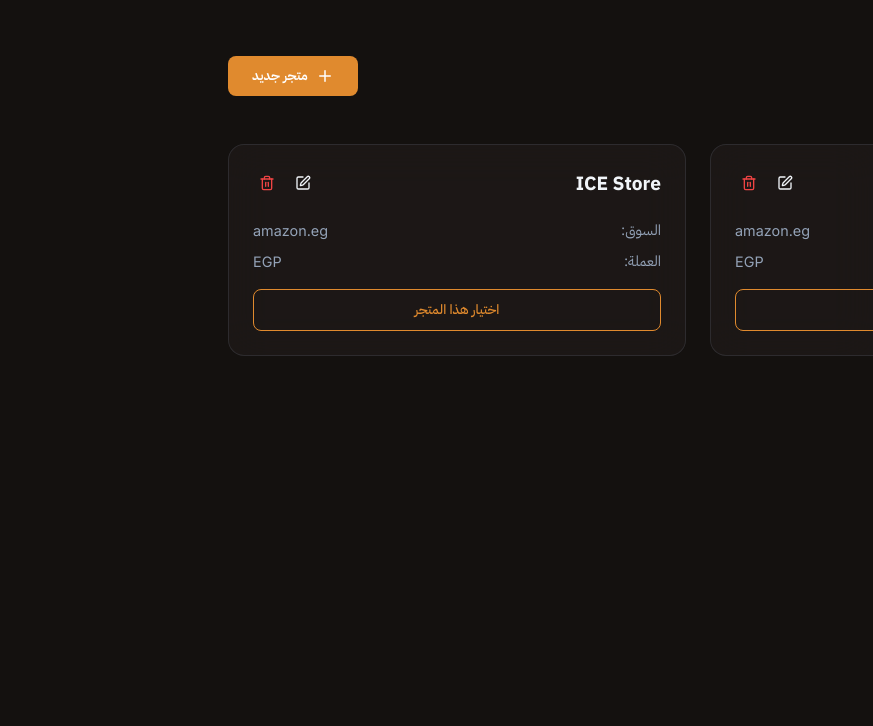
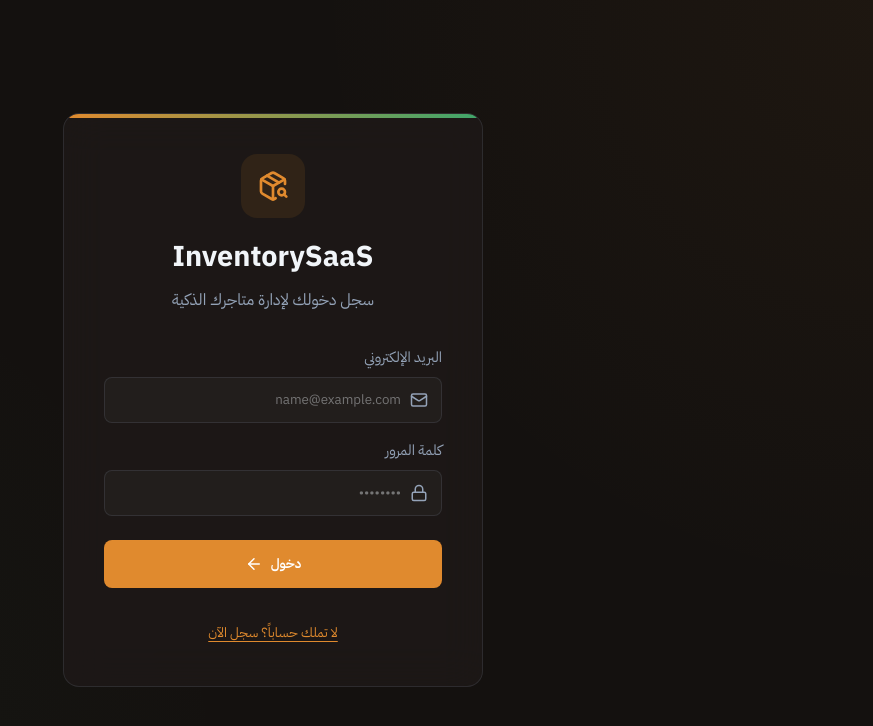
Before and after one commit to meikojo/inventory-intelligence-saas, a React app in the folder frontend/: page / in a window 1280 px wide. Shown: the top 726 px of the page, without its empty margins (407-1280 px from the left). Built offline with nearby package versions, Linux system fonts and the light colour scheme; no server answers; the HTML template or start-up script is replaced by a standard one.

Commit message:
feat: Add authentication UI and Supabase integration

```diff
--- a/frontend/src/App.jsx
+++ b/frontend/src/App.jsx
@@ -1,5 +1,7 @@
-import React, { useState } from 'react';
+import React, { useState, useEffect } from 'react';
 import { LayoutDashboard, Store, Upload, Settings, LogOut, ChevronRight } from 'lucide-react';
+import { supabase } from './lib/supabase';
+import Auth from './components/Auth';
 import './index.css';
 
 import StoresManager from './components/StoresManager';
@@ -9,7 +11,30 @@ const Analysis = () => <div className="glass-card"><h2>التحليل الذكي
 const SettingsPanel = () => <div className="glass-card"><h2>الإعدادات</h2><p>قريباً: ضبط خصائص المتاجر وحدود المخاطر.</p></div>;
 
 function App() {
+  const [session, setSession] = useState(null);
   const [activeTab, setActiveTab] = useState('stores');
+
+  useEffect(() => {
+    supabase.auth.getSession().then(({ data: { session } }) => {
+      setSession(session);
+    });
+
+    const {
+      data: { subscription },
+    } = supabase.auth.onAuthStateChange((_event, session) => {
+      setSession(session);
+    });
+
+    return () => subscription.unsubscribe();
+  }, []);
+
+  const handleLogout = async () => {
+    await supabase.auth.signOut();
+  };
+
+  if (!session) {
+    return <Auth onLogin={setSession} />;
+  }
 
   const renderContent = () => {
     switch(activeTab) {
@@ -69,7 +94,10 @@ function App() {
         </nav>
 
         <div style={{ marginTop: 'auto', paddingTop: '20px', borderTop: '1px solid var(--border)' }}>
-          <button style={{...navBtnStyle(false), color: 'var(--accent-danger)'}}>
+          <button
+            onClick={handleLogout}
+            style={{...navBtnStyle(false), color: 'var(--accent-danger)'}}
+          >
             <LogOut size={20} /> تسجيل الخروج
           </button>
         </div>
--- /dev/null
+++ b/frontend/src/components/Auth.jsx
@@ -0,0 +1,162 @@
+import React, { useState } from 'react';
+import { supabase } from '../lib/supabase'; // We need to create this!
+import { PackageSearch, Mail, Lock, ArrowRight, Loader } from 'lucide-react';
+import '../index.css';
+
+const Auth = ({ onLogin }) => {
+  const [loading, setLoading] = useState(false);
+  const [email, setEmail] = useState('');
+  const [password, setPassword] = useState('');
+  const [isLogin, setIsLogin] = useState(true);
+  const [error, setError] = useState(null);
+
+  const handleAuth = async (e) => {
+    e.preventDefault();
+    setLoading(true);
+    setError(null);
+
+    try {
+      if (isLogin) {
+        const { data, error } = await supabase.auth.signInWithPassword({ email, password });
+        if (error) throw error;
+        if (data.session) onLogin(data.session);
+      } else {
+        const { data, error } = await supabase.auth.signUp({ email, password });
+        if (error) throw error;
+        alert('تم إرسال رابط التفعيل إلى بريدك الإلكتروني!');
+      }
+    } catch (err) {
+      setError(err.message || 'حدث خطأ غير متوقع');
+    } finally {
+      setLoading(false);
+    }
+  };
+
+  return (
+    <div style={{
+      minHeight: '100vh',
+      display: 'flex',
+      alignItems: 'center',
+      justifyContent: 'center',
+      background: 'var(--bg-primary)',
+      backgroundImage: 'radial-gradient(circle at top right, rgba(224, 138, 46, 0.05), transparent 40%), radial-gradient(circle at bottom left, rgba(63, 166, 107, 0.05), transparent 40%)'
+    }}>
+      <div className="glass-card" style={{
+        width: '100%',
+        maxWidth: '420px',
+        padding: '40px',
+        display: 'flex',
+        flexDirection: 'column',
+        gap: '24px',
+        position: 'relative',
+        overflow: 'hidden'
+      }}>
+        {/* Aesthetic highlight */}
+        <div style={{
+          position: 'absolute',
+          top: 0, left: 0, right: 0, height: '4px',
+          background: 'linear-gradient(90deg, var(--accent-primary), var(--accent-success))'
+        }}></div>
+
+        <div style={{ textAlign: 'center', marginBottom: '8px' }}>
+          <div style={{
+            width: '64px', height: '64px',
+            background: 'rgba(224, 138, 46, 0.1)',
+            borderRadius: '16px',
+            display: 'flex', alignItems: 'center', justifyContent: 'center',
+            margin: '0 auto 16px',
+            color: 'var(--accent-primary)'
+          }}>
+            <PackageSearch size={32} />
+          </div>
+          <h1 style={{ fontSize: '1.8rem', color: 'var(--text-primary)', marginBottom: '8px' }}>
+            InventorySaaS
+          </h1>
+          <p style={{ color: 'var(--text-secondary)' }}>
+            {isLogin ? 'سجل دخولك لإدارة متاجرك الذكية' : 'أنشئ حساباً جديداً للبدء'}
+          </p>
+        </div>
+
+        {error && (
+          <div style={{
+            padding: '12px 16px',
+            background: 'rgba(239, 68, 68, 0.1)',
+            borderLeft: '4px solid var(--accent-danger)',
+            borderRadius: '0 8px 8px 0',
+            color: 'var(--text-primary)',
+            fontSize: '0.9rem'
+          }}>
+            {error}
+          </div>
+        )}
+
+        <form onSubmit={handleAuth} style={{ display: 'flex', flexDirection: 'column', gap: '16px' }}>
+          <div style={{ display: 'flex', flexDirection: 'column', gap: '8px' }}>
+            <label style={{ fontSize: '0.9rem', color: 'var(--text-secondary)' }}>البريد الإلكتروني</label>
+            <div style={{ position: 'relative' }}>
+              <Mail size={18} style={{ position: 'absolute', right: '14px', top: '50%', transform: 'translateY(-50%)', color: 'var(--text-secondary)' }} />
+              <input
+                type="email"
+                className="input-field"
+                style={{ paddingRight: '40px' }}
+                placeholder="name@example.com"
+                value={email}
+                onChange={(e) => setEmail(e.target.value)}
+                required
+              />
+            </div>
+          </div>
+
+          <div style={{ display: 'flex', flexDirection: 'column', gap: '8px' }}>
+            <label style={{ fontSize: '0.9rem', color: 'var(--text-secondary)' }}>كلمة المرور</label>
+            <div style={{ position: 'relative' }}>
+              <Lock size={18} style={{ position: 'absolute', right: '14px', top: '50%', transform: 'translateY(-50%)', color: 'var(--text-secondary)' }} />
+              <input
+                type="password"
+                className="input-field"
+                style={{ paddingRight: '40px' }}
+                placeholder="••••••••"
+                value={password}
+                onChange={(e) => setPassword(e.target.value)}
+                required
+              />
+            </div>
+          </div>
+
+          <button type="submit" className="btn-primary" style={{
+            marginTop: '8px',
+            display: 'flex',
+            alignItems: 'center',
+            justifyContent: 'center',
+            gap: '8px',
+            height: '48px'
+          }} disabled={loading}>
+            {loading ? <Loader size={20} className="spin" /> : (
+              <>
+                {isLogin ? 'دخول' : 'إنشاء حساب'}
+                <ArrowRight size={18} style={{ transform: 'rotate(180deg)' }} />
+              </>
+            )}
+          </button>
+        </form>
+
+        <div style={{ textAlign: 'center', marginTop: '8px' }}>
+          <button
+            type="button"
+            onClick={() => setIsLogin(!isLogin)}
+            style={{
+              background: 'none', border: 'none',
+              color: 'var(--accent-primary)',
+              cursor: 'pointer', fontFamily: 'var(--font-arabic)',
+              textDecoration: 'underline', textUnderlineOffset: '4px'
+            }}
+          >
+            {isLogin ? 'لا تملك حساباً؟ سجل الآن' : 'لديك حساب بالفعل؟ سجل دخولك'}
+          </button>
+        </div>
+      </div>
+    </div>
+  );
+};
+
+export default Auth;
--- /dev/null
+++ b/frontend/src/lib/supabase.js
@@ -0,0 +1,10 @@
+import { createClient } from '@supabase/supabase-js'
+
+const supabaseUrl = import.meta.env.VITE_SUPABASE_URL
+const supabaseAnonKey = import.meta.env.VITE_SUPABASE_ANON_KEY
+
+if (!supabaseUrl || !supabaseAnonKey) {
+  throw new Error('Supabase environment variables are missing.')
+}
+
+export const supabase = createClient(supabaseUrl, supabaseAnonKey)
```
